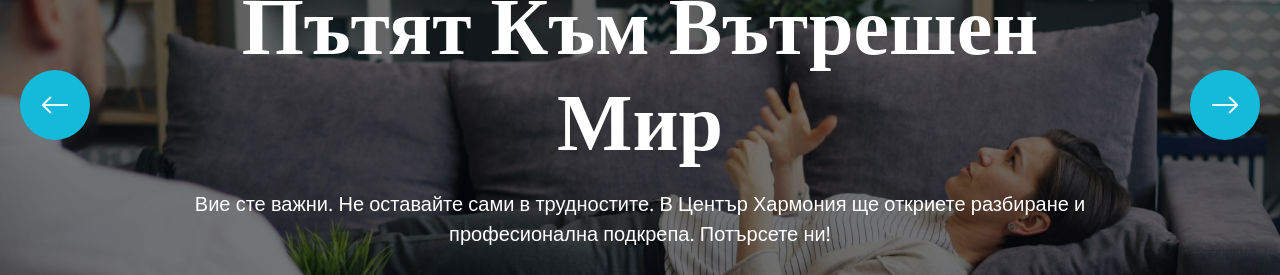
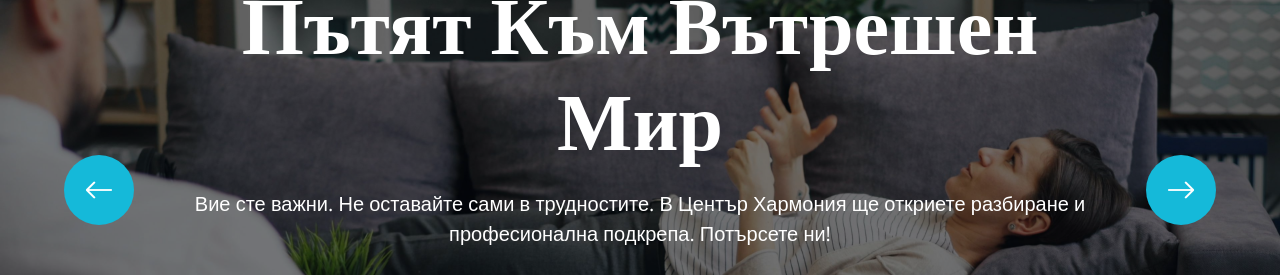
Before and after one commit to NikolayKostadinov/TherapistDiary, an Angular app in the folder client/: page / in a window 1280 px wide. Shown: the part 345-620 px from the top of the page. Built offline with nearby package versions, Linux system fonts and the light colour scheme; no server answers.

Commit message:
fixed carousel issue

```diff
--- a/client/src/app/common/directives/scroll-animation.directive.ts
+++ b/client/src/app/common/directives/scroll-animation.directive.ts
@@ -6,7 +6,7 @@ import { AnimationBuilder, AnimationFactory, AnimationPlayer, style, animate } f
     standalone: true
 })
 export class ScrollAnimationDirective implements OnInit, OnDestroy {
-    @Input() animationType: 'fadeInUp' | 'fadeInLeft' | 'fadeInRight' | 'fadeIn' = 'fadeInUp';
+    @Input() animationType: 'fadeInUp' | 'fadeInDown' | 'fadeInLeft' | 'fadeInRight' | 'fadeIn' = 'fadeInUp';
     @Input() animationDelay: number = 0;
     @Input() animationDuration: number = 600;
 
@@ -39,6 +39,10 @@ export class ScrollAnimationDirective implements OnInit, OnDestroy {
             case 'fadeInUp':
                 element.style.opacity = '0';
                 element.style.transform = 'translateY(50%)';
+                break;
+            case 'fadeInDown':
+                element.style.opacity = '0';
+                element.style.transform = 'translateY(-50%)';
                 break;
             case 'fadeInLeft':
                 element.style.opacity = '0';
@@ -90,6 +94,13 @@ export class ScrollAnimationDirective implements OnInit, OnDestroy {
                         transform: 'translateY(0)'
                     }))
                 ]);
+            case 'fadeInDown':
+                return this.animationBuilder.build([
+                    animate(`${this.animationDuration}ms ease-out`, style({
+                        opacity: 1,
+                        transform: 'translateY(0)'
+                    }))
+                ]);
             case 'fadeInLeft':
                 return this.animationBuilder.build([
                     animate(`${this.animationDuration}ms ease-out`, style({
--- a/client/src/app/layout/carousel/carousel.css
+++ b/client/src/app/layout/carousel/carousel.css
@@ -3,7 +3,8 @@
     width: 70px;
     height: 70px;
     top: 50%;
-    left: 20px;
+    left: 4rem;
+    /* Reduced from 20px to prevent horizontal scroll */
     transform: translateY(-50%);
     border-radius: 50%;
     background: var(--bs-primary);
@@ -14,15 +15,16 @@
     justify-content: center;
     transition: 0.5s;
     opacity: 1;
+    z-index: 10;
 }
-
 
 .carousel-control-next {
     position: absolute;
     width: 70px;
     height: 70px;
     top: 50%;
-    right: 20px;
+    right: 4rem;
+    /* Reduced from 20px to prevent horizontal scroll */
     transform: translateY(-50%);
     border-radius: 50%;
     background: var(--bs-primary);
@@ -33,6 +35,7 @@
     justify-content: center;
     transition: 0.5s;
     opacity: 1;
+    z-index: 10;
 }
 
 .carousel-control-prev:hover,
@@ -55,11 +58,16 @@
 
 }
 
+.carousel-item {
+    overflow: hidden;
+}
+
 .carousel-item img {
     position: relative;
     width: 100%;
     height: 700px;
     margin-top: 10px;
+    /* Removed margin to work with fixed navbar */
     display: block;
     object-fit: cover;
     transition: 0.5s;
@@ -86,6 +94,16 @@
     }
 }
 
+.header-carousel {
+    overflow: hidden;
+    position: relative;
+    width: 100%;
+}
+
+.carousel-inner {
+    overflow: hidden;
+}
+
 .header-carousel .header-carousel-item .carousel-caption,
 .carousel-item .carousel-caption {
     width: 100%;
--- a/client/src/app/layout/carousel/carousel.html
+++ b/client/src/app/layout/carousel/carousel.html
@@ -1,7 +1,8 @@
+<div class="carousel-container" appScrollAnimation animationType="fadeInDown">
     <div id="carouselTop" class="header-carousel carousel slide" data-bs-ride="carousel">
         <div class="carousel-inner">
             <div class="carousel-item active">
-            <img src="img/carousel-1.jpg" class="d-block w-100" alt="Терапевтичен Център Хармония">
+                <img src="/img/carousel-1.jpg" class="d-block w-100" alt="Терапевтичен Център Хармония">
                 <div class="carousel-caption">
                     <div class="carousel-caption-content p-3">
                         <h5 class="text-white text-uppercase fw-bold mb-4" style="letter-spacing: 3px;">Терапевтичен
@@ -16,7 +17,7 @@
                 </div>
             </div>
             <div class="carousel-item">
-            <img src="img/carousel-2.jpg" class="d-block w-100" alt="Терапевтичен Център Хармония">
+                <img src="/img/carousel-2.jpg" class="d-block w-100" alt="Терапевтичен Център Хармония">
                 <div class="carousel-caption">
                     <div class="carousel-caption-content p-3">
                         <h5 class="text-white text-uppercase fw-bold mb-4" style="letter-spacing: 3px;">
@@ -40,3 +41,4 @@
     <button class="carousel-control-next" type="button" data-bs-target="#carouselTop" data-bs-slide="next">
         <div class="owl-prev"><i class="bi bi-arrow-right"></i></div>
     </button>
+</div>
--- a/client/src/styles.css
+++ b/client/src/styles.css
@@ -1,3 +1,11 @@
+/* Prevent horizontal scroll globally */
+html,
+body {
+    overflow-x: hidden;
+    width: 100%;
+    max-width: 100%;
+}
+
 /*** Fixed Navbar Compensation Start ***/
 body {
     padding-top: 130px;
```
Also changed, not shown: client/src/app/layout/carousel/carousel.ts (+6 -4 lines). Lines whose indentation alone changed are shown as unchanged.
